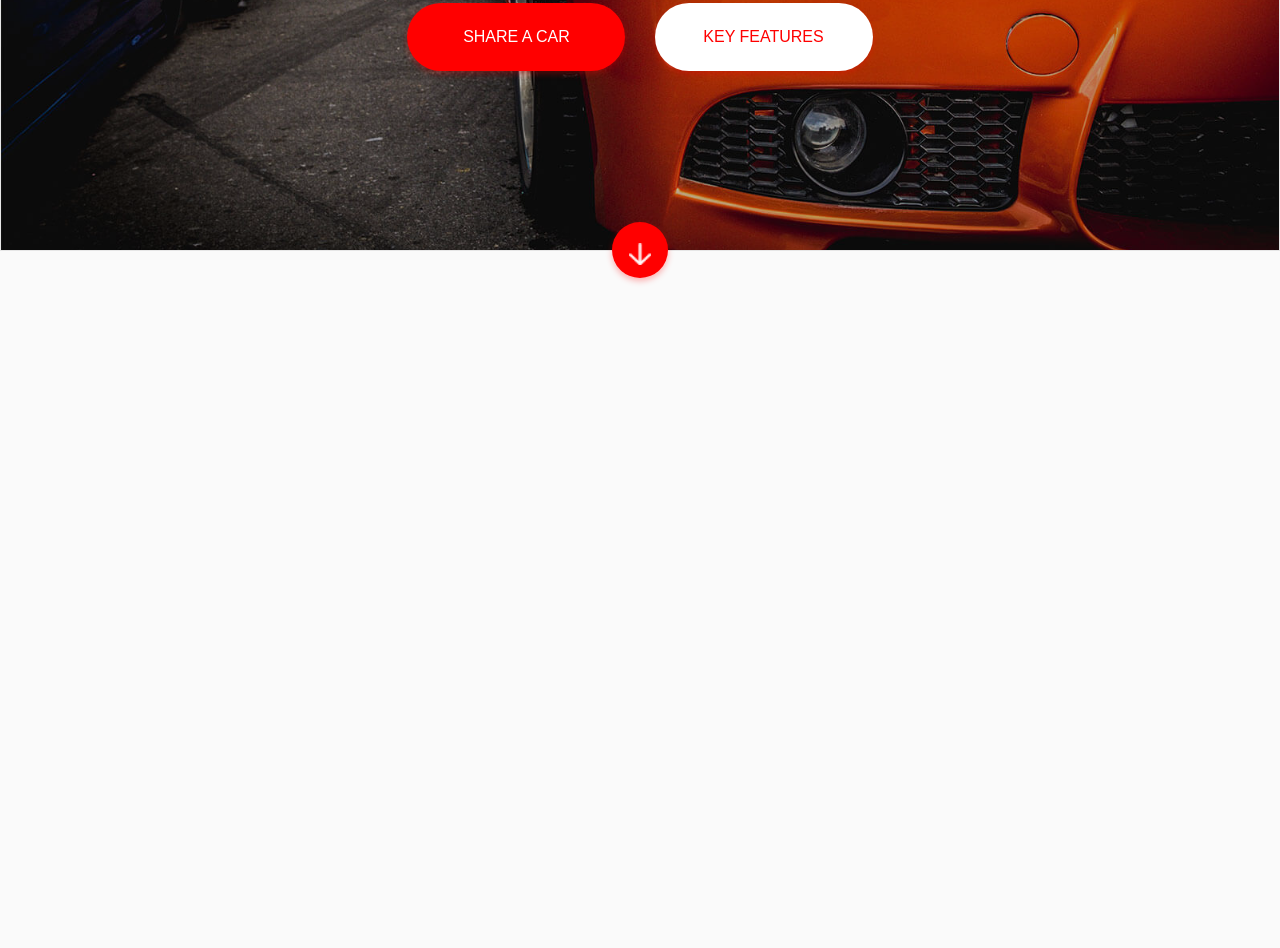
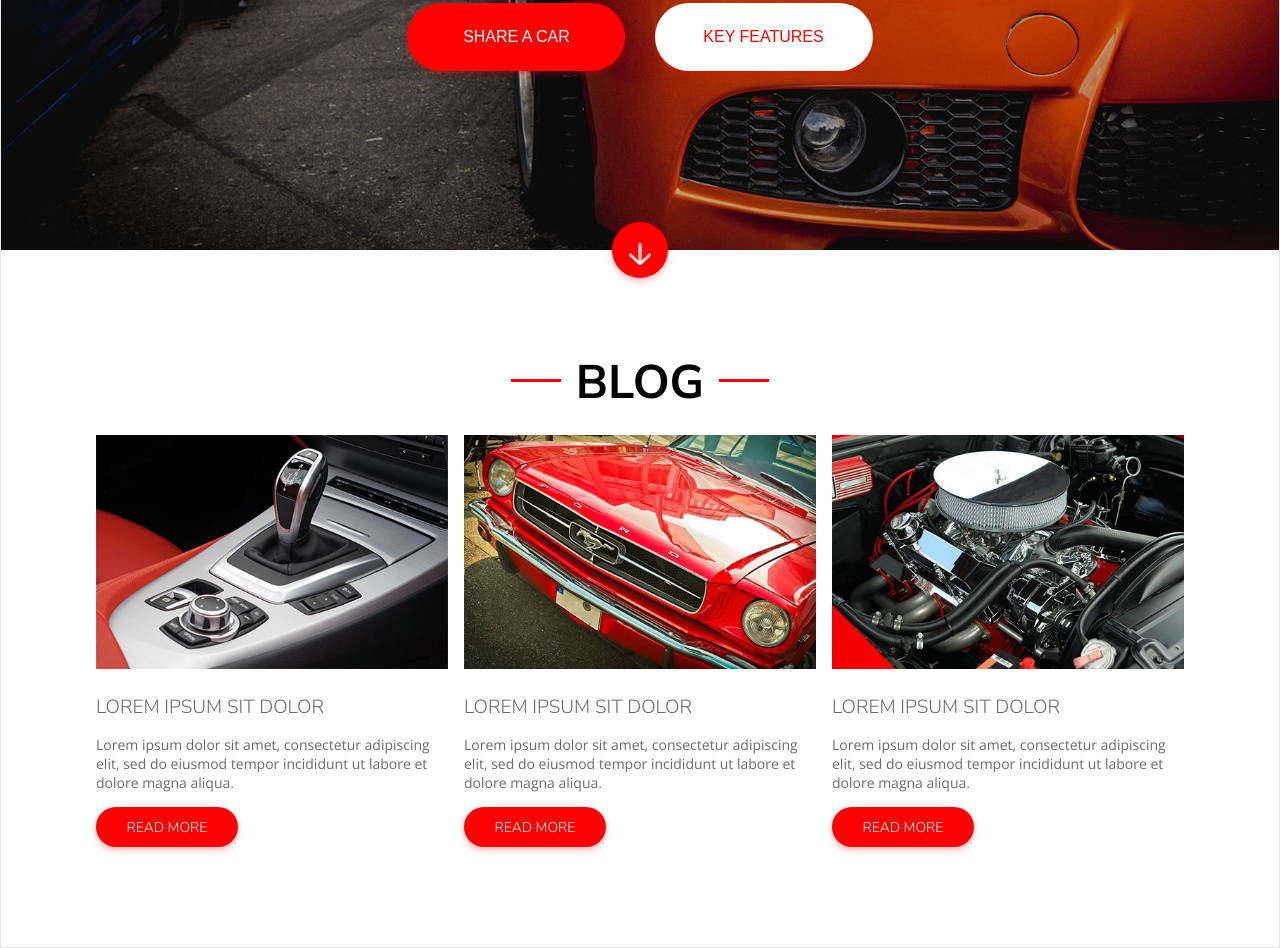
Before and after one commit to bd1988/Car-Sharing, a plain HTML site: page index.html in a window 1280 px wide. Shown: the part 491-1439 px from the top of the page. Before the commit the page ends 800 px from the top, so only its background shows below. Drawn offline with nearby package versions, Linux system fonts and the light colour scheme.

Commit message:
Blog section added

```diff
--- a/css/style.css
+++ b/css/style.css
@@ -173,11 +173,96 @@ h1 {
 }
 
 main {
-
+    display: flex;
+    flex-direction: column;
 }
 
 .blog {
+    display: flex;
+    background-color: white;
+    padding: 100px 0;
+}
 
+.blog > .container {
+    display: flex;
+    flex-direction: column;
+    align-content: center;
+}
+
+.section-header {
+    text-align: center;
+}
+
+.h2-blog {
+    color: black;
+    font-size: 47px;
+    font-weight: bold;
+    position: relative;
+    display: inline-block;
+}
+
+.h2-blog::before {
+    content: '';
+    display: block;
+    width: 50px;
+    height: 3px;
+    background-color: var(--red);
+    position: absolute;
+    top: 29px;
+    left: -65px;
+}
+
+.h2-blog::after {
+    content: '';
+    display: block;
+    width: 50px;
+    height: 3px;
+    background-color: var(--red);
+    position: absolute;
+    top: 29px;
+    right: -65px;
+}
+
+.section-content {
+    display: flex;
+    justify-content: space-between;
+}
+
+.post {
+    display: flex;
+    flex-direction: column;
+    width: 352px;
+    padding-top: 20px;
+}
+
+.blog-img {
+    width: 352px;
+    height: 234px;
+}
+
+.h3-blog {
+    color: var(--grey);
+    font-size: 19px;
+    font-weight: 300;
+    padding-top: 25px;
+}
+
+.blog-content {
+    color: var(--grey);
+    font-size: 14px;
+    font-family: 'Open Sans', sans-serif;
+    padding-top: 15px;
+}
+
+.read-more {
+    margin-top: 15px;
+    border: 0;
+    border-radius: 20px;
+    box-shadow: 0px 3px 6px #FF00004D;
+    background-color: var(--red);
+    width: 142px;
+    height: 40px;
+    font: 300 14px 'Nunito Sans', sans-serif;
 }
 
 .service {
--- a/index.html
+++ b/index.html
@@ -44,7 +44,31 @@
         </div>
         <main>
             <section class="blog">
-                <div class="container"></div>
+                <div class="container">
+                    <div class="section-header">
+                        <h2 class="h2-blog">BLOG</h2>
+                    </div>
+                    <div class="section-content">
+                        <div class="post first">
+                            <img class="blog-img" alt="blog photo" src="images/photo1.jpg">
+                            <h3 class="h3-blog">LOREM IPSUM SIT DOLOR</h3>
+                            <span class="blog-content">Lorem ipsum dolor sit amet, consectetur adipiscing elit, sed do eiusmod tempor incididunt ut labore et dolore magna aliqua.</span>
+                            <button class="read-more">READ MORE</button>
+                        </div>
+                        <div class="post second">
+                            <img class="blog-img" alt="blog photo" src="images/photo2.jpg">
+                            <h3 class="h3-blog">LOREM IPSUM SIT DOLOR</h3>
+                            <span class="blog-content">Lorem ipsum dolor sit amet, consectetur adipiscing elit, sed do eiusmod tempor incididunt ut labore et dolore magna aliqua.</span>
+                            <button class="read-more">READ MORE</button>
+                        </div>
+                        <div class="post third">
+                            <img class="blog-img" alt="blog photo" src="images/photo3.jpg">
+                            <h3 class="h3-blog">LOREM IPSUM SIT DOLOR</h3>
+                            <span class="blog-content">Lorem ipsum dolor sit amet, consectetur adipiscing elit, sed do eiusmod tempor incididunt ut labore et dolore magna aliqua.</span>
+                            <button class="read-more">READ MORE</button>
+                        </div>
+                    </div>
+                    </div>
             </section>
             <section class="service">
                 <div class="container"></div>
```
